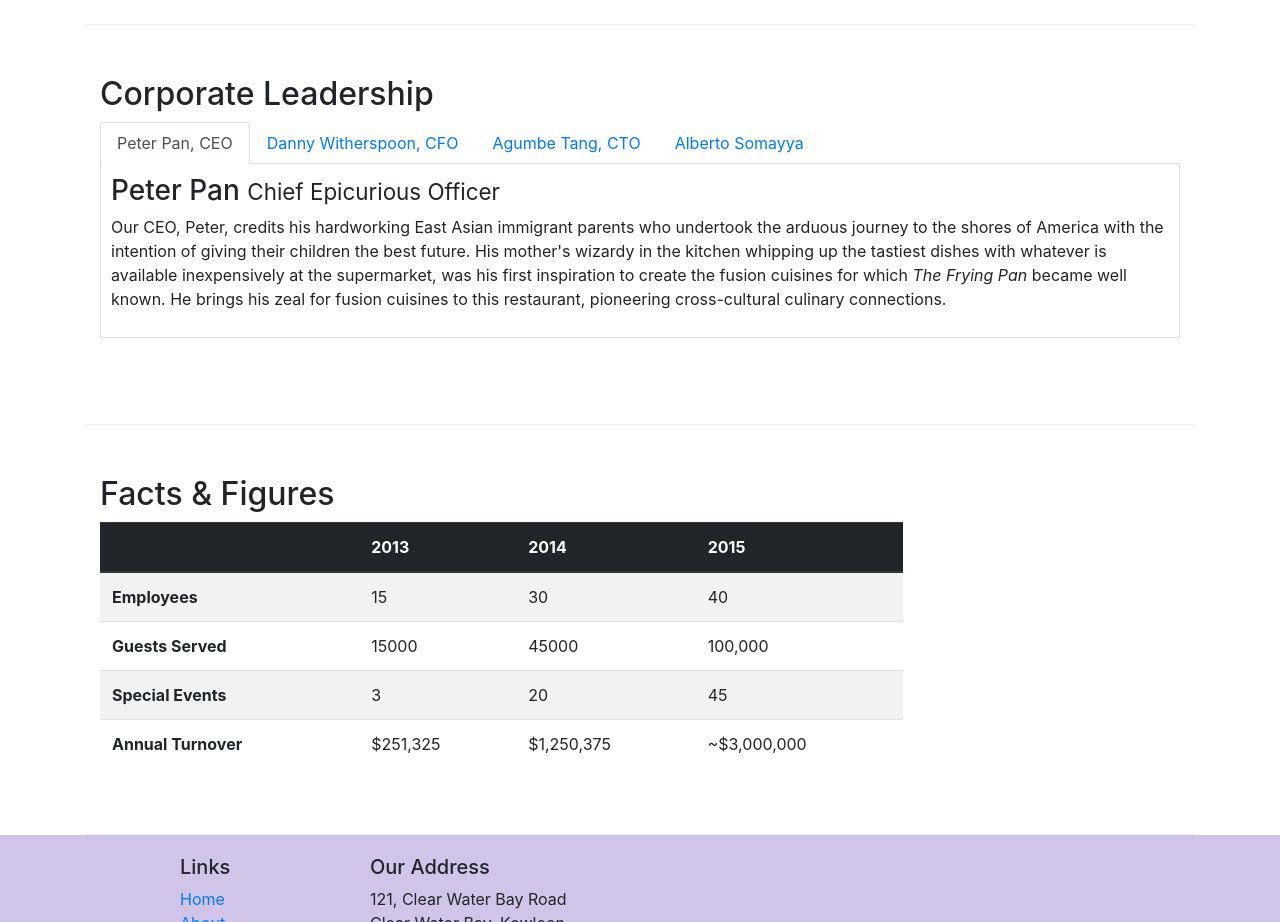
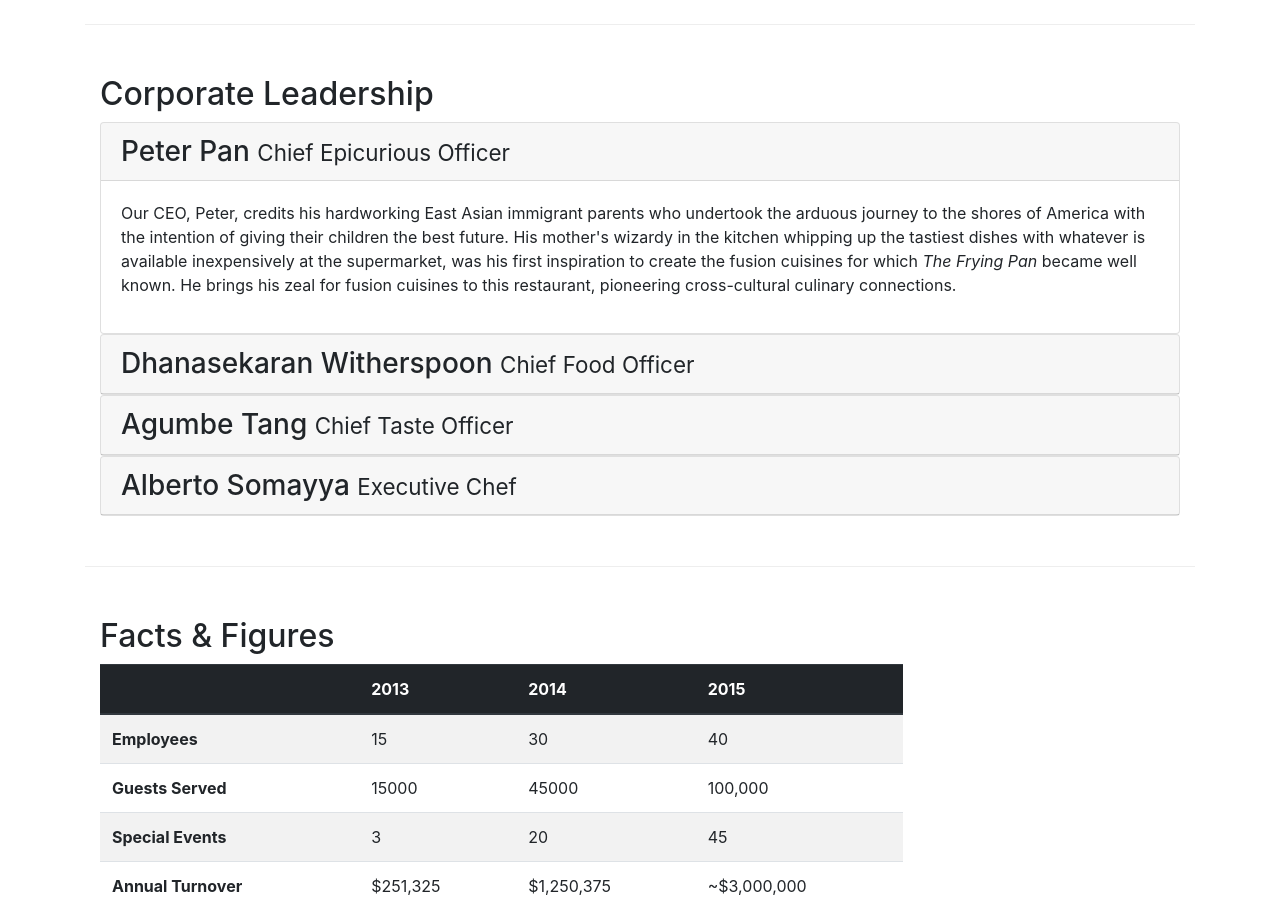
Before and after one commit to christian-tejeda/hkust-fs-bootstrap, a website: page aboutus.html in a window 1280 px wide. Shown: the part 1280-2202 px from the top of the page. Drawn offline with nearby package versions, Linux system fonts and the light colour scheme.

Commit message:
Accordion

```diff
--- a/aboutus.html
+++ b/aboutus.html
@@ -112,7 +112,7 @@
                 <div class="col-12">
                     <h2>Corporate Leadership</h2>
 
-                    <ul class="nav nav-tabs">
+                    <!-- <ul class="nav nav-tabs">
                         <li class="nav-item">
                             <a href="#peter" class="nav-link active" role="tab" data-toggle="tab">Peter Pan, CEO</a
                                 ></li>
@@ -125,35 +125,79 @@
                         <li class="nav-item">
                             <a href="#alberto" class="nav-link" role="tab" data-toggle="tab">Alberto Somayya</a>
                         </li>
-                    </ul>
+                    </ul> -->
 
-                    <div class="tab-content">
-                        <div role="tabpanel" class="tab-pane fade show active" id="peter">
-                            <h3>Peter Pan <small>Chief Epicurious Officer</small></h3>
+                    <div id="accordion">
+                        <div class="card">
+                            <div class="card-header" role="tab" id="peterhead">
+                                <h3 class="mb-0">
+                                    <a data-toggle="collapse" data-target="#peter">
+                                        Peter Pan <small>Chief Epicurious Officer</small>
+                                    </a>
+                                </h3>
+                            </div>
+                            <div class="collapse show" id="peter" data-parent="#accordion">
+                                <div class="card-body">
                                     <p class="d-none d-sm-block">
                                         Our CEO, Peter, credits his hardworking East Asian immigrant parents who undertook the arduous journey to the shores of America with the intention of giving their children the best future. His mother's wizardy in the kitchen whipping up the tastiest dishes with whatever is available inexpensively at the supermarket, was his first inspiration to create the fusion cuisines for which <em>The Frying Pan</em> became well known. He brings his zeal for fusion cuisines to this restaurant, pioneering cross-cultural culinary connections.
                                     </p>
                                 </div>
-                        <div role="tabpanel" class="tab-pane fade" id="danny">
-                            <h3>Dhanasekaran Witherspoon <small>Chief Food Officer</small></h3>
+                            </div>
+                        </div>
+
+                        <div class="card">
+                            <div class="card-header" id="dannyhead">
+                                <h3 class="mb-0">
+                                    <a class="collapsed" data-toggle="collapse" data-target="#danny">
+                                        Dhanasekaran Witherspoon <small>Chief Food Officer</small>
+                                    </a>
+                                </h3>
+                            </div>
+                            <div class="collapse" id="danny" data-parent="#accordion">
+                                <div class="card-body">
                                     <p class="d-none d-sm-block">
                                         Our CFO, Danny, as he is affectionately referred to by his colleagues, comes from a long established family tradition in farming and produce. His experiences growing up on a farm in the Australian outback gave him
                                         great appreciation for varieties of food sources. As he puts it in his own words, <em>Everything that runs, wins, and everything that stays, pays!</em>
                                     </p>
                                 </div>
-                        <div role="tabpanel" class="tab-pane fade" id="agumbe">
-                            <h3>Agumbe Tang <small>Chief Taste Officer</small></h3>
+                            </div>
+                        </div>
+
+                        <div class="card">
+                            <div class="card-header"  role="tab" id="agumbehead">
+                                <h3 class="mb-0">
+                                    <a class="collapsed" data-toggle="collapse" data-target="#agumbe">
+                                        Agumbe Tang <small>Chief Taste Officer</small>
+                                    </a>
+                                </h3>
+
+                            </div>
+                            <div class="collapse" id="agumbe" data-parent="#accordion">
+                                <div class="card-body">
                                     <p class="d-none d-sm-block">
                                         Blessed with the most discerning gustatory sense, Agumbe, our CTO, personally ensures that every dish that we serve meets his exacting tastes. Our chefs dread the tongue lashing that ensues if their dish does not
                                         meet his exacting standards. He lives by his motto, <em>You click only if you survive my lick.</em>
                                     </p>
                                 </div>
-                        <div role="tabpanel" class="tab-pane fade" id="alberto">
-                            <h3>Alberto Somayya <small>Executive Chef</small></h3>
+                            </div>
+                        </div>
+
+                        <div class="card">
+                            <div class="card-header" role="tab" id="albertohead">
+                                <h3 class="mb-0">
+                                    <a class="collapsed" data-toggle="collapse" data-target="#alberto">
+                                        Alberto Somayya <small>Executive Chef</small>
+                                    </a>
+                                </h3>
+                            </div>
+                            <div class="collapse" id="alberto" data-parent="#accordion">
+                                <div class="card-body">
                                     <p class="d-none d-sm-block">
                                         Award winning three-star Michelin chef with wide International experience having worked closely with whos-who in the culinary world, he specializes in creating mouthwatering Indo-Italian fusion experiences. He says,
                                         <em>Put together the cuisines from the two craziest cultures, and you get a winning hit! Amma Mia!</em>
                                     </p>
+                                </div>
+                            </div>
                         </div>
                     </div>
                 </div>
```
Lines whose indentation alone changed are shown as unchanged.
